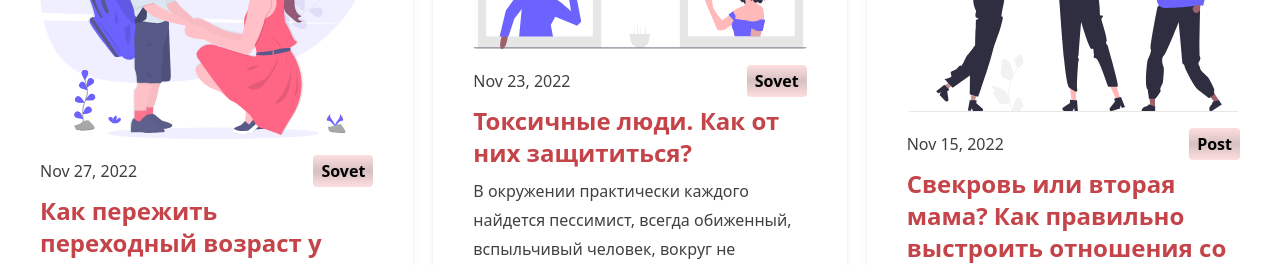
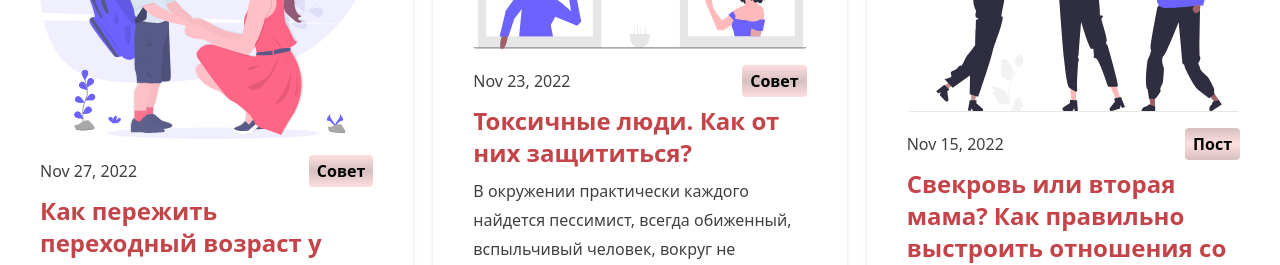
Before and after one commit to Dominic-N1/tanusha-next-blog, a Next.js app: page / in a window 1280 px wide. Shown: the part 450-715 px from the top of the page. Built offline with nearby package versions, Linux system fonts and the light colour scheme.

Commit message:
ru category

```diff
--- a/components/CategoryLabel.tsx
+++ b/components/CategoryLabel.tsx
@@ -4,37 +4,44 @@ export default function CategoryLabel({ children }: { children: string }) {
   const colorKey = {
     Sovet:
       "bg-gradient-to-t from-gray-900 via-gray-500 to-gray-900 hover:bg-gradient-to-t hover:from-gray-500 hover:via-gray-900 hover:to-gray-500",
-    Book: "bg-gradient-to-t from-gray-800 via-gray-400 to-gray-800 hover:bg-gradient-to-t hover:from-gray-400 hover:via-gray-800 hover:to-gray-400",
+    Kniga:
+      "bg-gradient-to-t from-gray-800 via-gray-400 to-gray-800 hover:bg-gradient-to-t hover:from-gray-400 hover:via-gray-800 hover:to-gray-400",
     Film: "bg-gradient-to-t from-gray-300 via-gray-700 to-gray-300 hover:bg-gradient-to-t hover:from-gray-700 hover:via-gray-300 hover:to-gray-700",
     Post: "bg-gradient-to-t from-gray-500 via-gray-900 to-gray-500 hover:bg-gradient-to-t hover:from-gray-900 hover:via-gray-500 hover:to-gray-900",
   };
   let category: string;
+  let category_ru: string;
   let link: string;
-  switch (children) {
-    case "Совет":
+  switch (children.toLowerCase()) {
+    case "sovet":
       category = colorKey.Sovet;
+      category_ru = "Совет";
       link = "sovet";
       break;
-    case "Книга":
-      category = colorKey.Book;
+    case "kniga":
+      category = colorKey.Kniga;
+      category_ru = "Книга";
       link = "book";
       break;
-    case "Фильм":
+    case "film":
       category = colorKey.Film;
+      category_ru = "Фильм";
       link = "film";
       break;
-    case "Пост":
+    case "post":
       category = colorKey.Post;
+      category_ru = "Пост";
       link = "post";
       break;
     default:
       category = colorKey.Sovet;
+      category_ru = "Совет";
       link = "sovet";
       break;
   }
   return (
     <button className={`px-2 py-1 ${category} text-gray-100 font-bold rounded`}>
-      <Link href={`/blog/category/${link}`}>{children}</Link>
+      <Link href={`/blog/category/${link}`}>{category_ru}</Link>
     </button>
   );
 }
```
